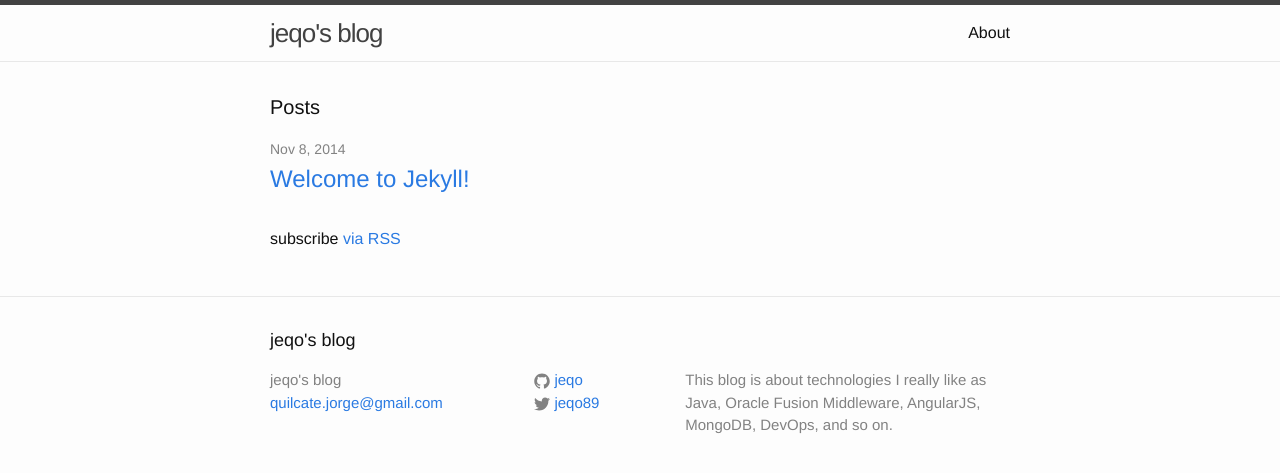
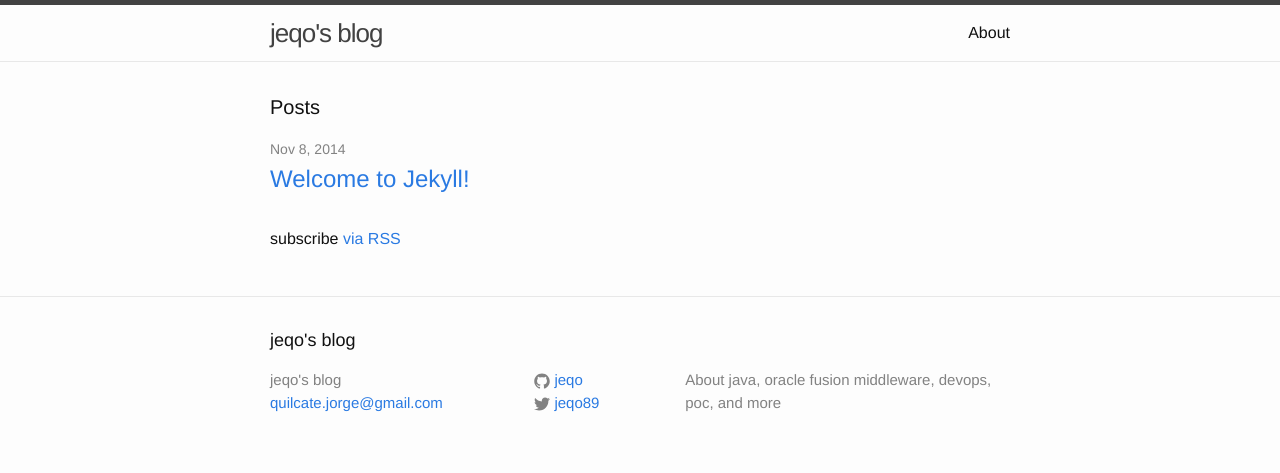
Before and after one commit to catoaune/blog, a Jekyll site: the page built from index.html, in a window 1280 px wide. Shown: the top 473 px of the page. Built offline with Jekyll 4.4.1, drawn with Linux system fonts in a browser that asks for light colours.

Commit message:
new description

```diff
--- a/_config.yml
+++ b/_config.yml
@@ -2,8 +2,7 @@
 title: jeqo's blog
 email: quilcate.jorge@gmail.com
 description: > # this means to ignore newlines until "baseurl:"
-  This blog is about technologies I really like as Java, Oracle Fusion
-  Middleware, AngularJS, MongoDB, DevOps, and so on.
+  About java, oracle fusion middleware, devops, poc, and more
 baseurl: "/blog" # the subpath of your site, e.g. /blog/
 url: "http://yourdomain.com" # the base hostname & protocol for your site
 twitter_username: jeqo89
```
